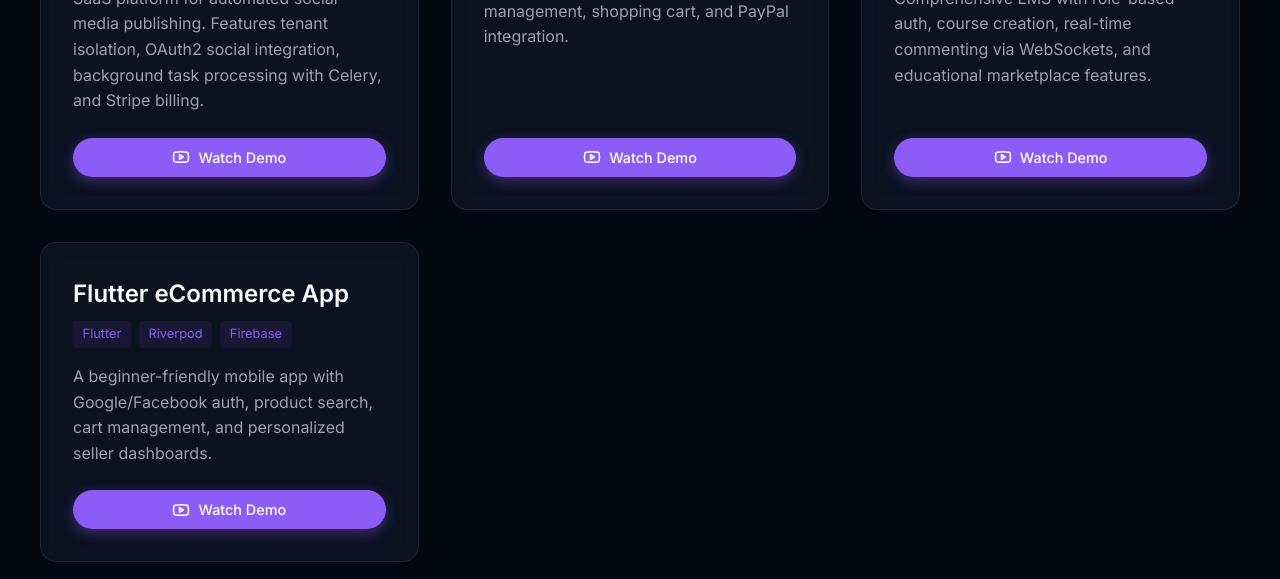
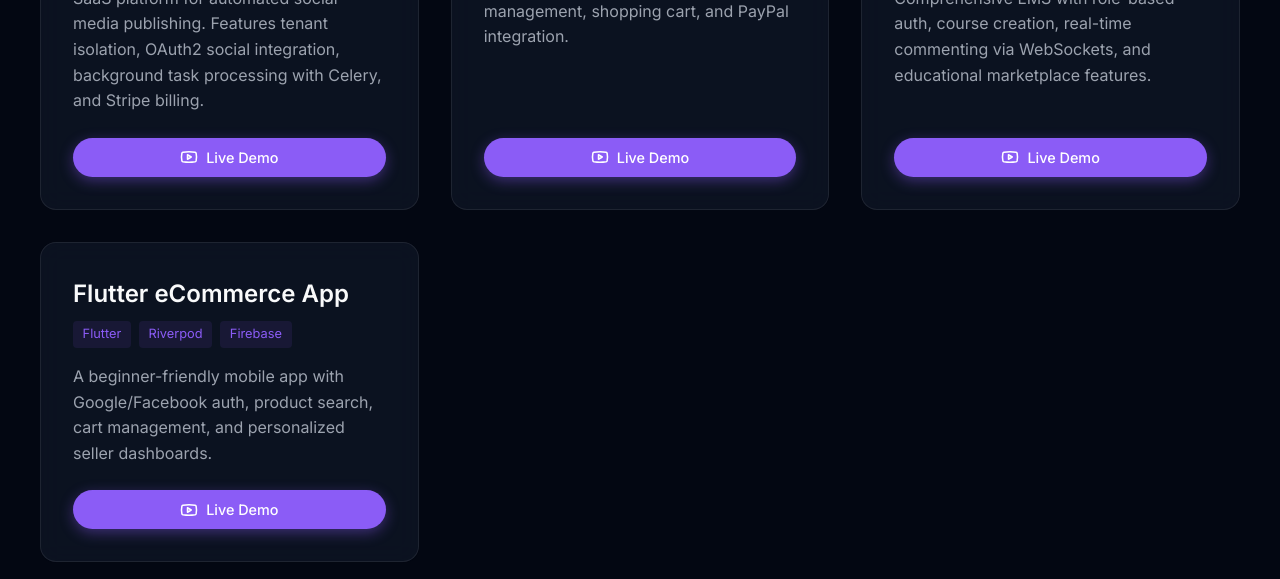
Before and after one commit to Sharelove123/portfolio, a React (Vite) app: page / in a window 1280 px wide. Shown: the part 2180-2759 px from the top of the page. Built offline with nearby package versions, Linux system fonts and the light colour scheme.

Commit message:
added eccom link

```diff
--- a/src/components/Projects.jsx
+++ b/src/components/Projects.jsx
@@ -7,21 +7,21 @@ const Projects = () => {
             title: "Multi-Tenant Content Automation",
             tech: ["Next.js", "Django REST", "Celery", "Redis", "Stripe"],
             description: "SaaS platform for automated social media publishing. Features tenant isolation, OAuth2 social integration, background task processing with Celery, and Stripe billing.",
-            video: "https://www.youtube.com/watch?v=MQLr6CvlGPA",
-            links: []
+            video: "https://uploadanywherefrontend.vercel.app/",
+            links: ["https://uploadanywherefrontend.vercel.app/"]
         },
         {
             title: "Full-Stack eCommerce",
             tech: ["Next.js", "Django REST", "PostgreSQL", "PayPal"],
             description: "Built a full-stack eCommerce web app. Features secure authentication, product management, shopping cart, and PayPal integration.",
-            video: "https://www.youtube.com/shorts/EEX6L1K_Ybc",
+            video: "https://eccomerce-django-and-next.vercel.app/",
             links: ["https://eccomerce-django-and-next.vercel.app/"]
         },
         {
             title: "Learning Management System",
             tech: ["Django", "WebSockets", "TailwindCSS", "JavaScript"],
             description: "Comprehensive LMS with role-based auth, course creation, real-time commenting via WebSockets, and educational marketplace features.",
-            video: "https://www.youtube.com/shorts/DL3IorReKpQ",
+            video: "https://uploadanywherebackend-p6gn.onrender.com",
             links: []
         },
         {
@@ -78,10 +78,11 @@ const Projects = () => {
                                     className="btn btn-primary"
                                     style={{ fontSize: '0.9rem', padding: '0.5rem 1rem', width: '100%', justifyContent: 'center' }}
                                 >
-                                    <Youtube size={18} /> Watch Demo
+                                    <Youtube size={18} /> Live Demo
                                 </a>
                             )}
                         </div>
+
                     </motion.div>
                 ))}
             </div>
```
